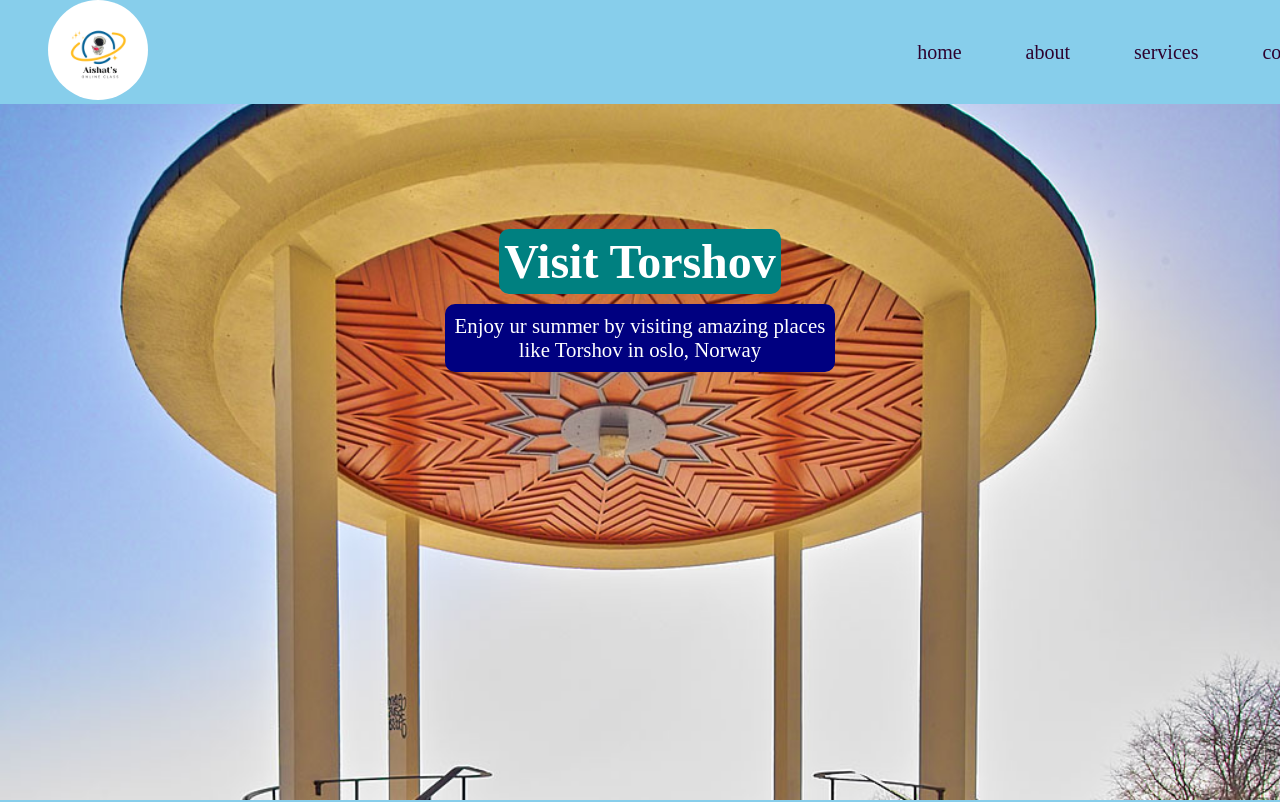
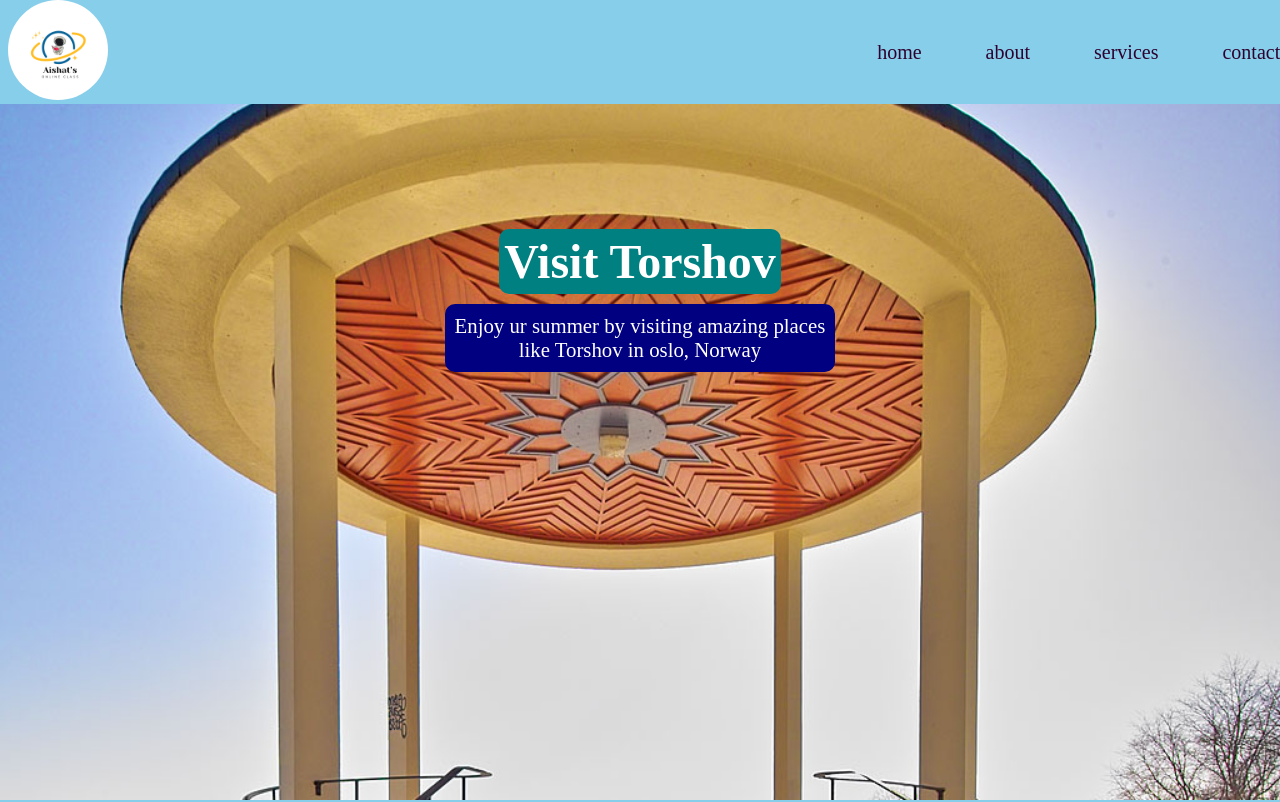
Before and after one commit to Aishat10/project-1, a plain HTML site: page index.html in a window 1280 px wide. Shown: the top 802 px of the page. Drawn offline with Linux system fonts and the light colour scheme.

Commit message:
first commit

```diff
--- a/style.css
+++ b/style.css
@@ -9,7 +9,7 @@ nav{
     background: skyblue;
     display: flex;
     justify-content: space-between;
-    padding: 0px 3rem;
+    padding: 0px 0.5rem;
     position: fixed;
     width: 100%;
 }
```
